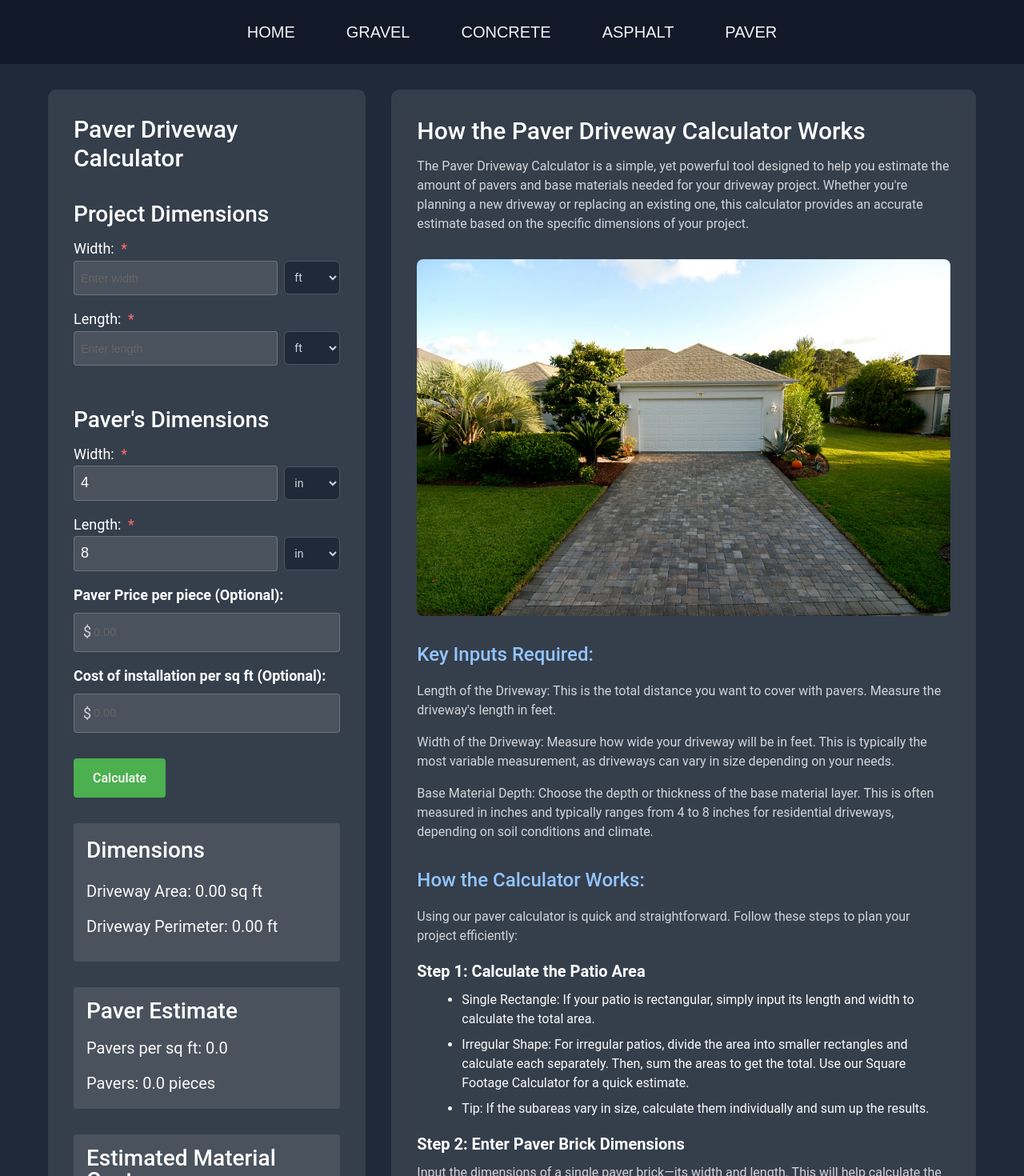
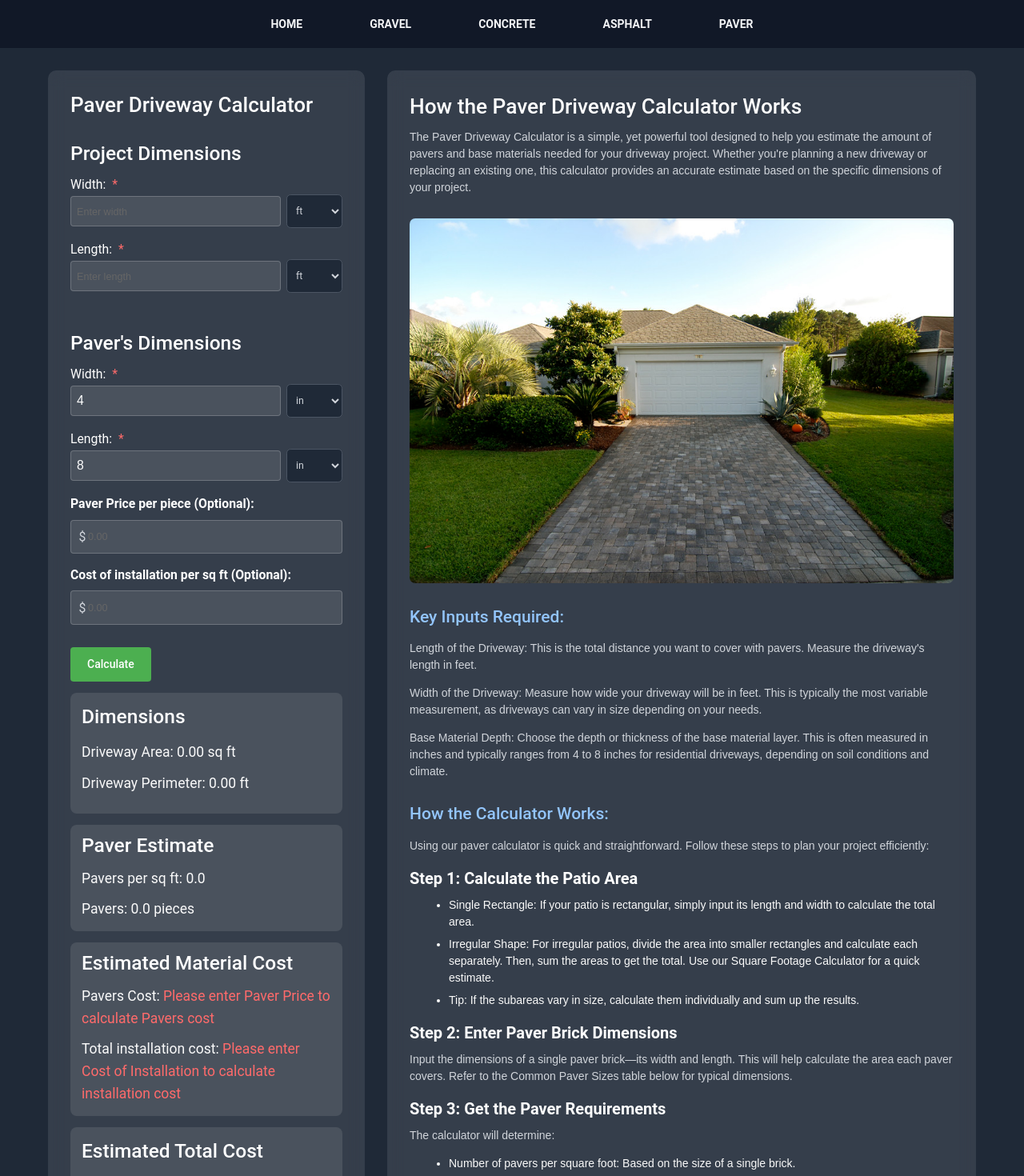
Before and after one commit to mkrizia17/Driveway-Calculator, a Next.js app: page /paver-calculator in a window 1280 px wide. Shown: the top 1470 px of the page at 80% size. Built offline with nearby package versions, Linux system fonts and the light colour scheme.

Commit message:
Fix sizing

```diff
--- a/src/app/asphalt-calculator/page.tsx
+++ b/src/app/asphalt-calculator/page.tsx
@@ -254,7 +254,7 @@ export default function AsphaltPage() {
                 <div className="gravel-page-container font-roboto">
                     <div className="content-wrapper">
                         <div className="calculator-section">
-                            <h1 className="page-title text-3xl">Asphalt Driveway Calculator</h1>
+                            <h1 className="page-title text-26px whitespace-nowrap">Asphalt Driveway Calculator</h1>
                             <div className="input-group">
                                 <label>
                                     Width: <span className="required">*</span>
--- a/src/app/concrete-calculator/page.tsx
+++ b/src/app/concrete-calculator/page.tsx
@@ -252,7 +252,7 @@ export default function ConcretePage() {
                 <div className="gravel-page-container font-roboto">
                     <div className="content-wrapper">
                         <div className="calculator-section">
-                            <h1 className="page-title text-3xl">Concrete Driveway Calculator</h1>
+                            <h1 className="page-title text-26px whitespace-nowrap">Concrete Driveway Calculator</h1>
                             <div className="input-group">
                                 <label>
                                     Width: <span className="required">*</span>
--- a/src/app/globals.css
+++ b/src/app/globals.css
@@ -47,7 +47,7 @@ h6 {
 }
 
 body {
-  font-family: '__Inter_d65c78', '__Inter_Fallback_d65c78', sans-serif;
+  font-family: 'Inter', sans-serif; /* Example font family */
   font-size: 20px;
   line-height: 1.6;
   color: #333;
@@ -229,3 +229,20 @@ input, button, p, ul, li {
     padding: 0;
     box-sizing: border-box;
 }
+
+html {
+    font-size: 0.875rem; /* Decrease base font size to 14px */
+}
+
+
+.text-45px {
+    font-size: 45px; /* Custom class for 35px font size */
+}
+
+.text-16px {
+    font-size: 16px; /* Custom class for 16px font size */
+}
+
+.text-26px {
+    font-size: 26px; /* Custom class for 18px font size */
+}
--- a/src/app/gravel-calculator/GravelPage.css
+++ b/src/app/gravel-calculator/GravelPage.css
@@ -40,16 +40,15 @@ input, button, p, ul, li {
     padding: 2rem;
     border-radius: 10px;
     backdrop-filter: blur(10px);
+
 }
 
 .info-section h2 {
-    font-family: 'Roboto', sans-serif;
     font-size: 1.875rem;  /* 30px */
     font-weight: 500;
 }
 
 .info-section h3 {
-    font-family: 'Roboto', sans-serif;
     font-size: 1.5rem;    /* 24px */
     font-weight: 500;
     margin-top: 2rem;
@@ -58,19 +57,16 @@ input, button, p, ul, li {
 }
 
 .info-section p {
-    font-family: 'Roboto', sans-serif;
     font-size: 1rem;      /* 16px */
     font-weight: 400;
     line-height: 1.5;
 }
 
 .info-section ul {
-    font-family: 'Roboto', sans-serif;
     font-size: 1rem;      /* 16px */
 }
 
 .info-section li {
-    font-family: 'Roboto', sans-serif;
     font-size: 1rem;      /* 16px */
     font-weight: 400;
     line-height: 1.5;
@@ -126,11 +122,12 @@ input, button, p, ul, li {
 }
 
 .result {
-    margin-top: 2rem;
+    margin-top: 1rem;
     padding: 1rem;
-    background: rgba(255, 255, 255, 0.1);
-    border-radius: 4px;
+    background-color: rgba(255, 255, 255, 0.1);
+    border-radius: 8px;
     font-family: 'Roboto', sans-serif;
+    font-size: 16px !important;
 }
 
 h2, h3, h4 {
@@ -435,3 +432,11 @@ h4 {
 h5 {
     font-weight: bold;
 }
+
+.text-26px {
+    font-size: 26px; /* Set font size to 26px */
+}
+
+.text-16px {
+    font-size: 16px; /* Custom class for 16px font size */
+}
--- a/src/app/gravel-calculator/page.tsx
+++ b/src/app/gravel-calculator/page.tsx
@@ -190,7 +190,7 @@ export default function GravelPage() {
             <div className="gravel-page-container" style={{ fontFamily: '__Inter_d65c78, __Inter_Fallback_d65c78, sans-serif' }}>
                 <div className="content-wrapper mt-8 px-4">
                     <div className="calculator-section">
-                        <h1 className="page-title mb-6 text-3xl">Gravel Driveway Calculator</h1>
+                        <h1 className="page-title mb-6 text-26px">Gravel Driveway Calculator</h1>
                         <div className="input-group">
                             <label>
                                 Width: <span className="required">*</span>
@@ -302,11 +302,11 @@ export default function GravelPage() {
                         <button className="calculate-button" onClick={calculateGravel}>Calculate</button>
 
                         <div className="result">
-                            <h2>Dimensions</h2>
-                            <p>Driveway Area: {formatNumber(calculateArea())} sq ft</p>
-                            <p>Driveway Perimeter: {formatNumber(length && width ? 2 * (convertToFeet(length, lengthUnit) + convertToFeet(width, widthUnit)) : 0)} ft</p>
-                            <p>Volume: {formatNumberOneDecimal(volumeInCubicYards ?? 0)} cubic yards</p>
-                            <p>Weight: {formatNumberOneDecimal(tonsNeeded ?? 0)} tons</p>
+                            <h2 className="text-16px">Dimensions</h2>
+                            <p className="text-16px">Driveway Area: 0.00 sq ft</p>
+                            <p className="text-16px">Driveway Perimeter: 0.00 ft</p>
+                            <p className="text-16px">Volume: 0.0 cubic yards</p>
+                            <p className="text-16px">Weight: 0.0 tons</p>
                         </div>
 
                         <div className="result">
@@ -356,7 +356,7 @@ export default function GravelPage() {
                     <div className="info-section">
                         <h2>How the Gravel Driveway Calculator Works</h2>
 
-                        <p className="info-paragraph">
+                        <p className="info-paragraph ">
                             The Gravel Driveway Calculator is a simple, yet powerful tool designed to help you estimate the amount of gravel needed for your driveway project. Whether you're planning a new driveway or refreshing an existing one, this calculator provides an accurate estimate based on the specific dimensions of your project.
                         </p>
 
--- a/src/app/page.tsx
+++ b/src/app/page.tsx
@@ -23,20 +23,20 @@ export default function Home() {
           priority
         />
         <div className="absolute inset-0 bg-black bg-opacity-65 flex flex-col items-center justify-center text-center p-6">
-          <h1 className="title-gradient text-6xl md:text-6xl font-bold mb-4">
+          <h1 className="title-gradient text-45px font-bold mb-4">
             DRIVEWAY COST CALCULATOR
           </h1>
-          <p className="text-xl md:text-2xl mb-8 max-w-2xl">
+          <p className="text-16px mb-8 max-w-2xl">
             Estimate costs for gravel, concrete, asphalt, and paver driveways with precision
           </p>
         </div>
       </section>
 
       {/* Calculator Section */}
-      <div className="container mx-auto mb-5 py-5 px-4 flex flex-col items-center">
-        <div className="grid grid-cols-1 sm:grid-cols-2 lg:grid-cols-4 gap-4 md:gap-6 lg:gap-6">
+      <div className="container mx-auto mb-8 py-1 px-10 flex flex-col items-center">
+        <div className="grid grid-cols-1 sm:grid-cols-2 lg:grid-cols-4 gap-4 md:gap-6 lg:gap-10">
           <div className="rounded-xl border-2 text-card-foreground shadow bg-gray-700 border-gray-600">
-            <div className="flex flex-col space-y-1.5 p-6">
+            <div className="flex flex-col space-y-1 p-6">
               <Link href="/gravel-calculator" className="block">
                 <div className="relative w-full aspect-square overflow-hidden rounded-lg mb-6">
                   <Image
@@ -54,9 +54,9 @@ export default function Home() {
               <h3 className="text-2xl font-semibold text-center mt-4">
                 <Link
                   href="/gravel-calculator"
-                  className="text-gray-200 hover:text-blue-400 transition-colors duration-300"
+                  className="text-gray-200 hover:text-blue-400 transition-colors duration-300 text-16px"
                 >
-                  Gravel Calculator
+                  GRAVEL CALCULATOR
                 </Link>
               </h3>
             </div>
@@ -84,9 +84,9 @@ export default function Home() {
               <h3 className="text-2xl font-semibold text-center mt-4">
                 <Link
                   href="/concrete-calculator"
-                  className="text-gray-200 hover:text-blue-400 transition-colors duration-300"
+                  className="text-gray-200 hover:text-blue-400 transition-colors duration-300 text-16px"
                 >
-                  Concrete Calculator
+                  CONCRETE CALCULATOR
                 </Link>
               </h3>
             </div>
@@ -114,9 +114,9 @@ export default function Home() {
               <h3 className="text-2xl font-semibold text-center mt-4">
                 <Link
                   href="/asphalt-calculator"
-                  className="text-gray-200 hover:text-blue-400 transition-colors duration-300"
+                  className="text-gray-200 hover:text-blue-400 transition-colors duration-300 text-16px"
                 >
-                  Asphalt Calculator
+                  ASPHALT CALCULATOR
                 </Link>
               </h3>
             </div>
@@ -144,9 +144,9 @@ export default function Home() {
               <h3 className="text-2xl font-semibold text-center mt-4">
                 <Link
                   href="/paver-calculator"
-                  className="text-gray-200 hover:text-blue-400 transition-colors duration-300"
+                  className="text-gray-200 hover:text-blue-400 transition-colors duration-300 text-16px"
                 >
-                  Paver Calculator
+                  PAVER CALCULATOR
                 </Link>
               </h3>
             </div>
@@ -159,8 +159,10 @@ export default function Home() {
 
       {/* Features Section */}
       <section className="bg-gray-800 py-16">
-        <div className="container mx-auto mb-3 py-3 px-4 flex flex-col items-center">
-          <h2 className="text-4xl font-bold text-center mb-12 text-gray-200">Why Use Our Driveway Calculator?</h2>
+        <div className="container mx-auto mb-2 py-2 px-10 flex flex-col items-center">
+          <h2 className="text-26px font-bold text-center mb-8 text-gray-200">
+            Why Use Our Driveway Calculator?
+          </h2>
           <div className="grid grid-cols-1 md:grid-cols-3 gap-8">
             <Card className="bg-gray-700 border-gray-600">
               <CardHeader>
@@ -209,8 +211,8 @@ export default function Home() {
       </section>
 
       {/* Benefits Section */}
-      <div className="container mx-auto mb-12 py-12 px-4 flex flex-col items-center">
-        <h2 className="text-4xl font-bold text-center mb-12 text-gray-200">
+      <div className="container mx-auto py-12 px-4">
+        <h2 className="text-26px font-bold text-center mb-8 text-gray-200">
           Benefits of our Driveway Cost Calculator
         </h2>
         <ul className="space-y-4 text-gray-300 max-w-3xl mx-auto">
@@ -261,7 +263,7 @@ export default function Home() {
       {/* CTA Section */}
       <section className="bg-gray-800 py-16">
         <div className="container mx-auto px-4 text-center">
-          <h2 className="text-3xl font-bold mb-4 text-blue-400">
+          <h2 className="text-26px font-bold text-center mb-4 text-blue-400">
             Ready to Plan Your Driveway Project?
           </h2>
           <p className="text-xl mb-8 text-gray-300">Choose your driveway material and get started with your free estimate now.</p>
--- a/src/app/paver-calculator/page.tsx
+++ b/src/app/paver-calculator/page.tsx
@@ -259,7 +259,7 @@ export default function PaversPage() {
                 <div className="gravel-page-container font-roboto">
                     <div className="content-wrapper">
                         <div className="calculator-section">
-                            <h1 className="page-title text-3xl">Paver Driveway Calculator</h1>
+                            <h1 className="page-title text-26px whitespace-nowrap">Paver Driveway Calculator</h1>
                             <div className="calculator-section1">
                                 <h3>Project Dimensions</h3>
 
--- a/src/components/Header.tsx
+++ b/src/components/Header.tsx
@@ -2,35 +2,35 @@ import Link from 'next/link';
 
 export function Header() {
   return (
-    <div className="bg-gray-900 border-b border-gray-700 h-20 flex items-center" style={{ fontFamily: '__Inter_d65c78, __Inter_Fallback_d65c78, sans-serif' }}>
-      <div className="container mx-auto px-4 flex items-center justify-center">
+    <div className="bg-gray-900 border-b border-gray-700 flex items-center justify-center" style={{ height: '60px' }}>
+      <div className="container mx-auto flex items-center justify-center h-full">
         <Link
           href="/"
-          className="text-gray-100 hover:text-blue-400 transition-colors mx-8 text-gl uppercase"
+          className="text-gray-100 hover:text-blue-400 transition-colors font-bold mx-12 uppercase text-base"
         >
           HOME
         </Link>
         <Link
           href="/gravel-calculator"
-          className="text-gray-100 hover:text-blue-400 transition-colors mx-8 text-gl uppercase"
+          className="text-gray-100 hover:text-blue-400 transition-colors font-bold mx-12 uppercase text-base"
         >
           GRAVEL
         </Link>
         <Link
           href="/concrete-calculator"
-          className="text-gray-100 hover:text-blue-400 transition-colors mx-8 text-gl uppercase"
+          className="text-gray-100 hover:text-blue-400 transition-colors font-bold mx-12 uppercase text-base"
         >
           CONCRETE
         </Link>
         <Link
           href="/asphalt-calculator"
-          className="text-gray-100 hover:text-blue-400 transition-colors mx-8 text-gl uppercase"
+          className="text-gray-100 hover:text-blue-400 transition-colors font-bold mx-12 uppercase text-base"
         >
           ASPHALT
         </Link>
         <Link
           href="/paver-calculator"
-          className="text-gray-100 hover:text-blue-400 transition-colors mx-8 text-gl uppercase"
+          className="text-gray-100 hover:text-blue-400 transition-colors font-bold mx-12 uppercase text-base"
         >
           PAVER
         </Link>
```
